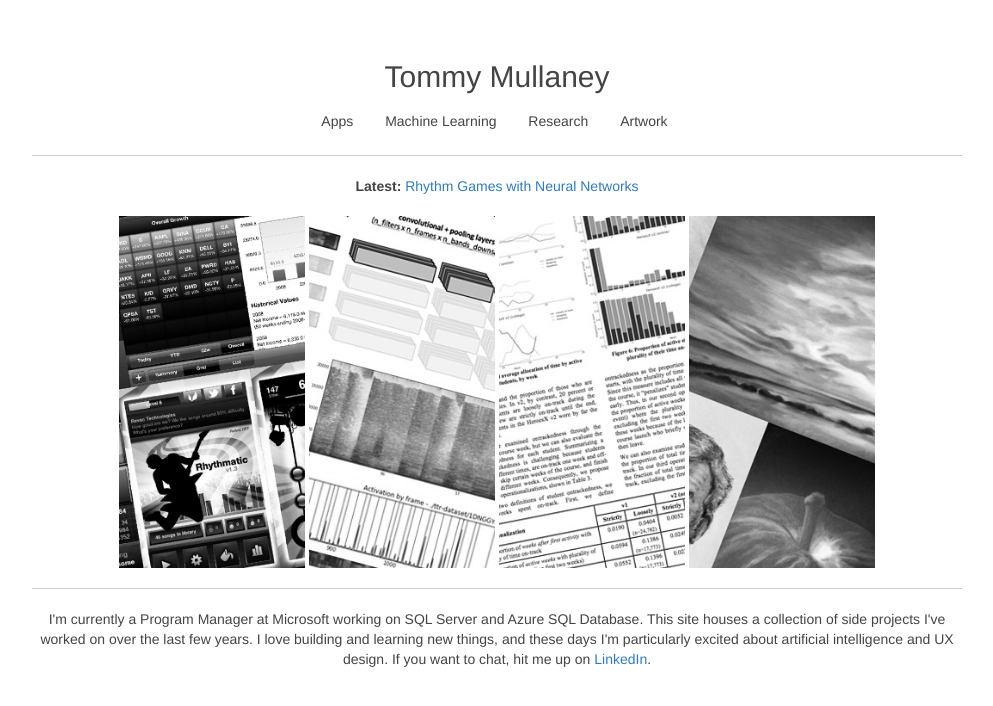
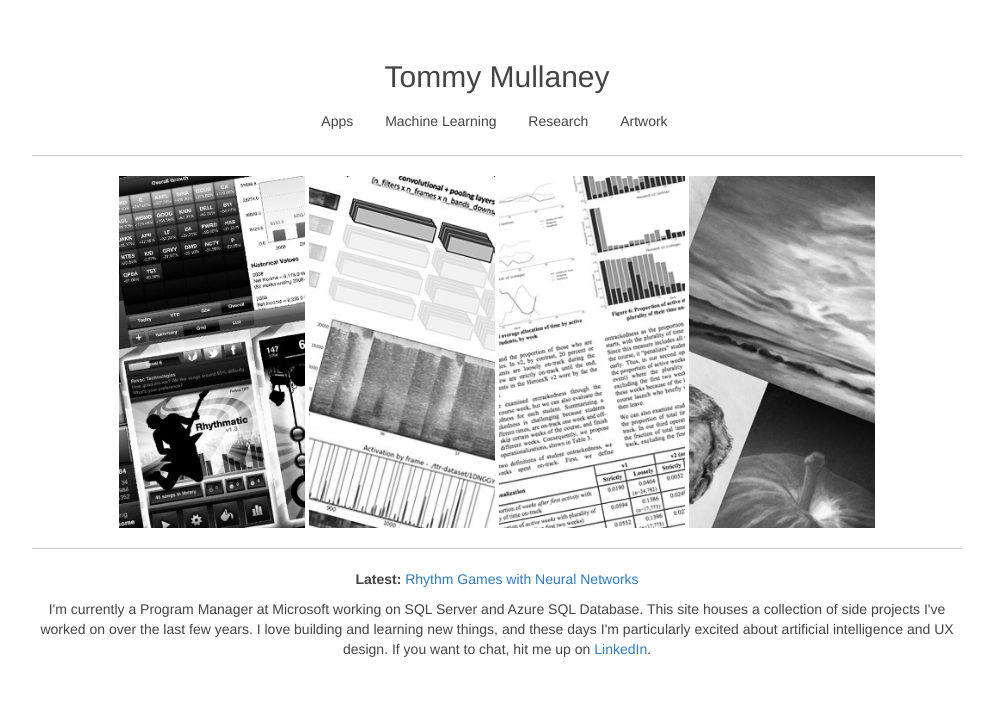
Before and after one commit to tmullaney/tmullaney.github.io, a Jekyll site: the page built from index.html, in a window 1280 px wide. Shown: the top 706 px of the page, without its empty margins (143-1136 px from the left). Built offline with Jekyll 4.4.1, drawn with Linux system fonts in a browser that asks for light colours.

Commit message:
update homepage

```diff
--- a/index.html
+++ b/index.html
@@ -5,12 +5,11 @@ layout: default
 
 <!-- Intro -->
 <div class='img-container'>
-  <b>Latest:</b> <a href="/machine-learning/2016/08/01/deep-learning-beat-detection.html">Rhythm Games with Neural Networks</a>
-  <br><br>
   <a href='/apps'><img class='nav-img' src='/img/apps-tall.jpg'></a>
   <a href='/machine-learning'><img class='nav-img' src='/img/machine-learning-tall.jpg'></a>
   <a href='/research'><img class='nav-img' src='/img/research-tall.jpg'></a>
   <a href='/artwork'><img class='nav-img' src='/img/artwork-tall.jpg'></a>
 </div>
 <hr>
+<div style="text-align:center;"><b>Latest:</b> <a href="/machine-learning/2016/08/01/deep-learning-beat-detection.html">Rhythm Games with Neural Networks</a></div>
 <p class="text-center intro">I'm currently a Program Manager at Microsoft working on SQL Server and Azure SQL Database. This site houses a collection of side projects I've worked on over the last few years. I love building and learning new things, and these days I'm particularly excited about artificial intelligence and UX design. If you want to chat, hit me up on <a href="http://www.linkedin.com/in/tmullaney">LinkedIn</a>.</p>
```
